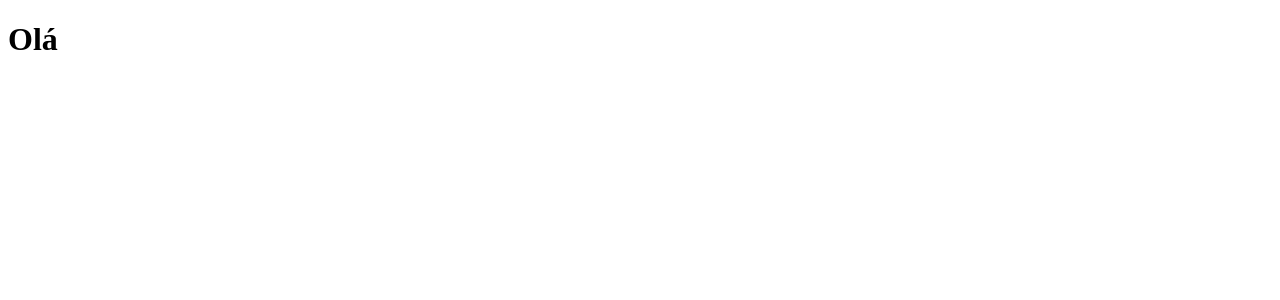
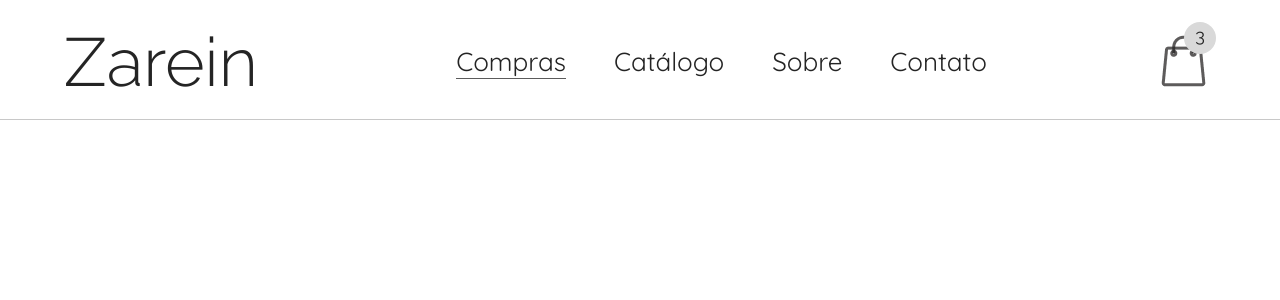
Before and after one commit to DevVictor19/zarein-ecommerce-react, a React (Create React App) app: page / in a window 1280 px wide. Shown: the top 300 px of the page. Built offline with nearby package versions, Linux system fonts and the light colour scheme.

Commit message:
header pronto

```diff
--- a/public/index.html
+++ b/public/index.html
@@ -3,11 +3,18 @@
   <head>
     <meta charset="utf-8" />
     <link rel="icon" href="%PUBLIC_URL%/favicon.ico" />
+    <link rel="stylesheet" href="./reset.css" />
     <meta name="viewport" content="width=device-width, initial-scale=1" />
     <meta name="theme-color" content="#000000" />
     <meta
       name="description"
       content="Web site created using create-react-app"
+    />
+    <link rel="preconnect" href="https://fonts.googleapis.com" />
+    <link rel="preconnect" href="https://fonts.gstatic.com" crossorigin />
+    <link
+      href="https://fonts.googleapis.com/css2?family=Quicksand&family=Raleway:wght@300;400;500&display=swap"
+      rel="stylesheet"
     />
     <link rel="apple-touch-icon" href="%PUBLIC_URL%/logo192.png" />
     <!--
--- /dev/null
+++ b/public/reset.css
@@ -0,0 +1,150 @@
+html,
+body,
+div,
+span,
+applet,
+object,
+iframe,
+h1,
+h2,
+h3,
+h4,
+h5,
+h6,
+p,
+blockquote,
+pre,
+a,
+abbr,
+and,
+address,
+cite,
+code,
+del,
+dfn,
+em,
+img,
+ins,
+kbd,
+q,
+s,
+samp,
+small,
+strike,
+strong,
+sub,
+sup,
+tt,
+var,
+b,
+u,
+i,
+dl,
+dt,
+dd,
+ol,
+ul,
+li,
+fieldset,
+form,
+label,
+legend,
+table,
+caption,
+tbody,
+tfoot,
+thead,
+tr,
+th,
+td,
+article,
+aside,
+canvas,
+details,
+embed,
+figure,
+figcaption,
+footer,
+header,
+hgroup,
+menu,
+nav,
+output,
+ruby,
+section,
+summary,
+time,
+mark,
+audio,
+video,
+input,
+textarea,
+select {
+  background: transparent;
+  border: 0;
+  font-size: 100%;
+  margin: 0;
+  outline: 0;
+  padding: 0;
+  vertical-align: baseline;
+}
+article,
+aside,
+details,
+figcaption,
+figure,
+footer,
+header,
+hgroup,
+menu,
+nav,
+section {
+  display: block;
+}
+body {
+  line-height: 1;
+}
+abbr[title],
+dfn[title] {
+  border-bottom: 1px dotted;
+  cursor: help;
+}
+/*blockquote, q {
+	quotes:none;
+}
+blockquote:before, blockquote:after, q:before, q:after {
+	content:none;
+}*/
+del {
+  text-decoration: line-through;
+}
+hr {
+  background: transparent;
+  border: 0;
+  clear: both;
+  color: transparent;
+  height: 1px;
+  margin: 0;
+  padding: 0;
+}
+mark {
+  background-color: #ffffb3;
+  font-style: italic;
+}
+input,
+select {
+  vertical-align: middle;
+}
+ins {
+  background-color: red;
+  color: white;
+  text-decoration: none;
+}
+ol,
+ul {
+  list-style: none;
+}
+table {
+  border-collapse: collapse;
+  border-spacing: 0;
+}
--- a/src/App.js
+++ b/src/App.js
@@ -1,7 +1,13 @@
 import React from "react";
 
+import Header from "./components/header/header";
+
 function App() {
-  return <h1>Olá</h1>;
+  return (
+    <React.Fragment>
+      <Header />
+    </React.Fragment>
+  );
 }
 
 export default App;
--- /dev/null
+++ b/src/components/header/header.js
@@ -0,0 +1,55 @@
+import { NavLink } from "react-router-dom";
+
+import classes from "./header.module.css";
+import sacolaico from "../../assets/sacola-ico.png";
+
+const Header = () => {
+  const activeClassStyle = {
+    borderBottom: "1px solid var(--black-75)",
+  };
+
+  const setActiveStyle = ({ isActive }) => {
+    return isActive ? activeClassStyle : { borderBottom: "" };
+  };
+
+  return (
+    <div className={classes.header}>
+      <div className={classes.wrapper}>
+        <div className={classes.navWrapper}>
+          <h1 className={classes.logo}>Zarein</h1>
+          <nav className={classes.nav}>
+            <ul>
+              <li>
+                <NavLink style={setActiveStyle} to="/">
+                  Compras
+                </NavLink>
+              </li>
+              <li>
+                <NavLink style={setActiveStyle} to="catalogo">
+                  Catálogo
+                </NavLink>
+              </li>
+              <li>
+                <NavLink style={setActiveStyle} to="sobre">
+                  Sobre
+                </NavLink>
+              </li>
+              <li>
+                <NavLink style={setActiveStyle} to="contato">
+                  Contato
+                </NavLink>
+              </li>
+            </ul>
+          </nav>
+        </div>
+
+        <div className={classes.sacolaIco}>
+          <img src={sacolaico} alt="uma sacola simples" />
+        </div>
+        <div className={classes.sacolaDisplay}>3</div>
+      </div>
+    </div>
+  );
+};
+
+export default Header;
--- /dev/null
+++ b/src/components/header/header.module.css
@@ -0,0 +1,70 @@
+.header {
+  height: 120px;
+  width: 100%;
+  border-bottom: 1px solid var(--black-25);
+  padding-top: 22px;
+}
+
+.wrapper {
+  position: relative;
+  display: flex;
+  justify-content: space-between;
+  align-items: center;
+  margin: 0 64px;
+}
+
+.navWrapper {
+  width: 923px;
+
+  display: flex;
+  justify-content: space-between;
+  align-items: center;
+}
+
+.logo {
+  font-weight: 300;
+  font-size: 68px;
+  line-height: 80px;
+  color: var(--black);
+}
+
+.nav ul {
+  display: flex;
+  align-items: center;
+}
+
+.nav ul li a {
+  text-decoration: none;
+  color: var(--black);
+  font-family: "Quicksand";
+  font-style: normal;
+  font-weight: 400;
+  font-size: 26px;
+  margin-right: 48px;
+}
+
+.nav ul li:last-child a {
+  margin-right: 0;
+}
+
+.sacolaIco {
+  cursor: pointer;
+}
+
+.sacolaDisplay {
+  position: absolute;
+  top: 0;
+  right: 0;
+
+  width: 32px;
+  height: 32px;
+  border-radius: 50%;
+  padding-top: 5px;
+
+  background-color: #d9d9d9;
+  color: var(--black);
+
+  font-weight: 400;
+  font-size: 18px;
+  text-align: center;
+}
--- a/src/index.css
+++ b/src/index.css
@@ -1,13 +1,22 @@
-body {
-  margin: 0;
-  font-family: -apple-system, BlinkMacSystemFont, 'Segoe UI', 'Roboto', 'Oxygen',
-    'Ubuntu', 'Cantarell', 'Fira Sans', 'Droid Sans', 'Helvetica Neue',
-    sans-serif;
-  -webkit-font-smoothing: antialiased;
-  -moz-osx-font-smoothing: grayscale;
+:root {
+  --black: rgb(36, 36, 36);
+  --black-75: rgba(36, 36, 36, 0.75);
+  --black-50: rgba(36, 36, 36, 0.5);
+  --black-25: rgba(36, 36, 36, 0.25);
+  --black-10: rgba(36, 36, 36, 0.1);
+  --black-5: rgba(36, 36, 36, 0.05);
 }
 
-code {
-  font-family: source-code-pro, Menlo, Monaco, Consolas, 'Courier New',
-    monospace;
+* {
+  box-sizing: border-box;
 }
+
+html {
+  position: relative;
+}
+
+body {
+  font-family: "Raleway", sans-serif;
+  max-width: 1820px;
+  margin: 0 auto;
+}
--- a/src/index.js
+++ b/src/index.js
@@ -1,6 +1,7 @@
 import ReactDOM from "react-dom/client";
 import { BrowserRouter } from "react-router-dom";
 import App from "./App";
+import "./index.css";
 
 const root = ReactDOM.createRoot(document.getElementById("root"));
 root.render(
```
Also changed, not shown: src/assets/sacola-ico.png (added), 1 other file (tests, documents, lock files or other folders).
